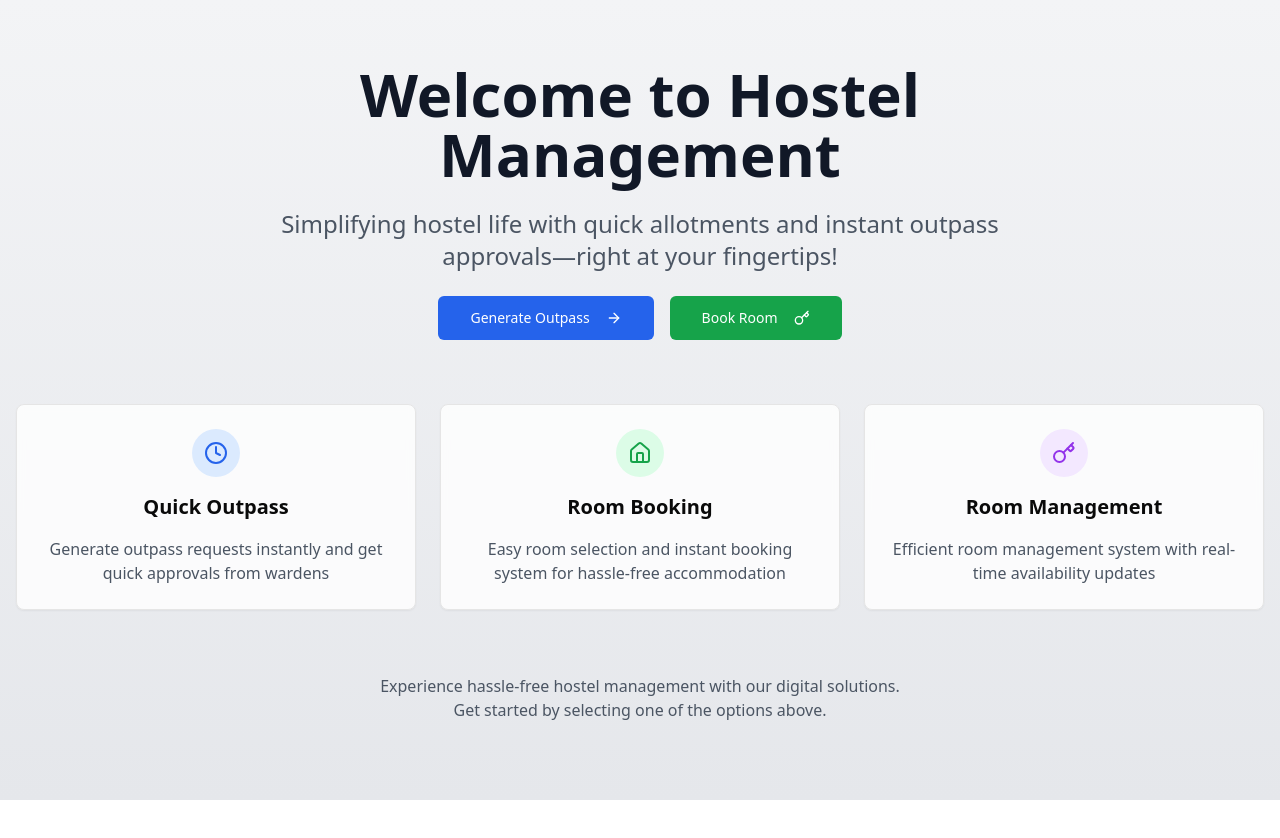
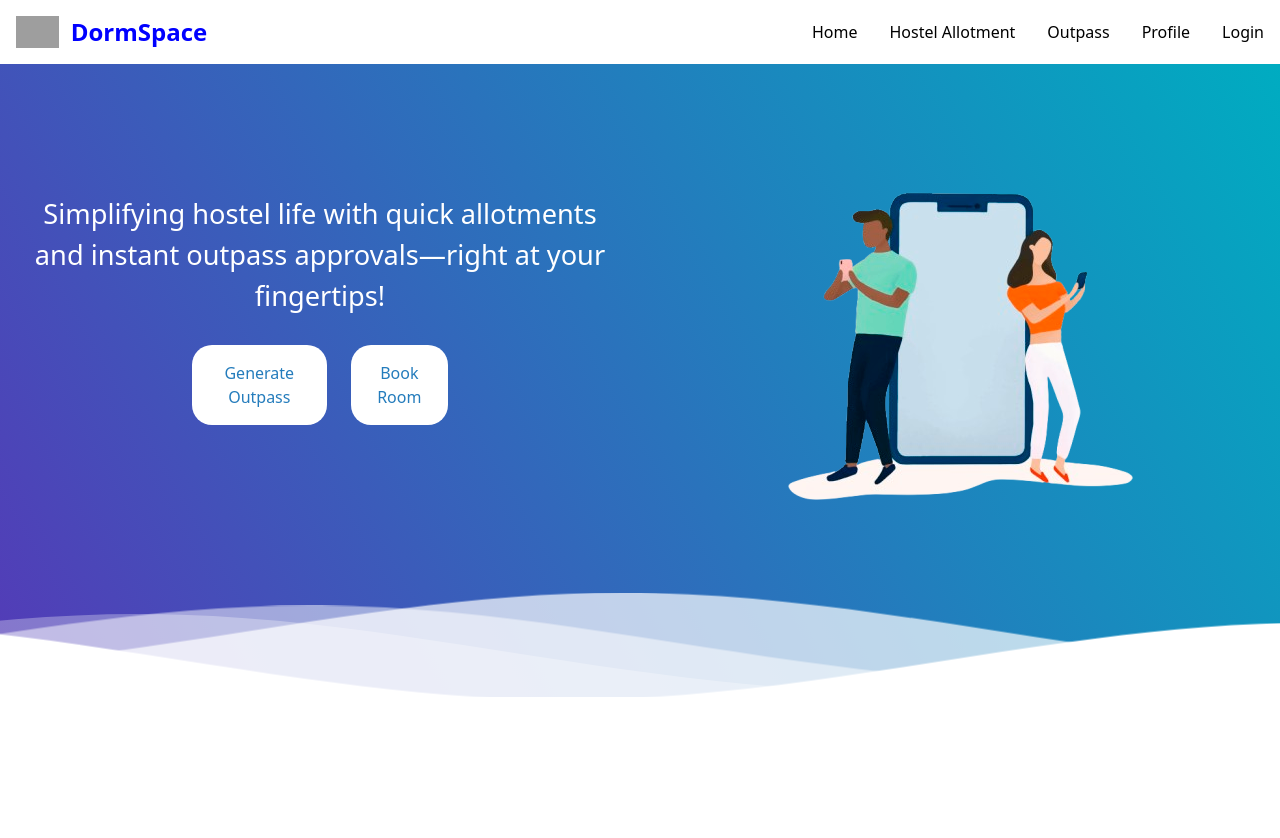
Before and after one commit to rajbir40/Hostel-Allotment, a React (Vite) app in the folder Frontend/: page / in a window 1280 px wide. Shown: the top 838 px of the page. Before the commit the page ends 800 px from the top, so only its background shows below. Built offline with nearby package versions, Linux system fonts and the light colour scheme; grey boxes are pictures that could not be loaded.

Commit message:
admin frontend

```diff
--- a/Frontend/src/components/Admin/OutpassRequest.jsx
+++ b/Frontend/src/components/Admin/OutpassRequest.jsx
@@ -42,15 +42,15 @@ const OutpassRequest = () => {
   };
 
   return (
-    <div className=" min-h-screen bg-gray-100">
+    <div className=" min-h-screen bg-gray-100" style={{background:'linear-gradient(60deg, rgba(84,58,183,1) 0%, rgba(0,172,193,1) 100%)'}}>
         <Sidebar />
 
       <div className="ml-64 flex-1 overflow-auto">
         <div className="p-8">
-          <Card className="w-full">
-            <CardHeader>
-              <CardTitle>Outpass Requests</CardTitle>
-            </CardHeader>
+        <div className="flex justify-center items-center text-center mb-8">
+          <h1 className="text-3xl font-bold" style={{padding: '1%',position: 'fixed',top: '0',justifyContent: 'center',width: '100%',display: 'flex',backgroundColor: 'white',color: '#0000FF'}}>Outpass Requests</h1>
+        </div>
+          <Card className="w-full" style={{marginTop:'90px'}}>
             <CardContent>
               {isLoading ? (
                 <div className="flex justify-center items-center h-64">
@@ -60,19 +60,19 @@ const OutpassRequest = () => {
                 <div className="overflow-x-auto">
                   <Table>
                     <TableHeader>
-                      <TableRow>
-                        <TableCell>#</TableCell>
+                      <TableRow style={{fontWeight:'bolder', textAlign:'center'}}>
+                        <TableCell>S.No</TableCell>
                         <TableCell>Name</TableCell>
                         <TableCell>Roll No.</TableCell>
-                        <TableCell>Where</TableCell>
-                        <TableCell>Responsibility</TableCell>
+                        <TableCell>Proceeding to</TableCell>
+                        <TableCell>Own Responsibility</TableCell>
                         <TableCell>Reason</TableCell>
                         <TableCell>Action</TableCell>
                       </TableRow>
                     </TableHeader>
                     <TableBody>
                       {outpass.map((item, index) => (
-                        <TableRow key={index}>
+                        <TableRow key={index} style={{textAlign:'center'}}>
                           <TableCell>{index + 1}</TableCell>
                           <TableCell>{item.name}</TableCell>
                           <TableCell>{item.roll_no}</TableCell>
@@ -84,6 +84,7 @@ const OutpassRequest = () => {
                               type="button"
                               size="sm"
                               onClick={() => handleApprove(item.roll_no)}
+                              style={{backgroundColor:'green'}}
                             >
                               Approve
                             </Button>
--- a/Frontend/src/components/Admin/Sidebar.jsx
+++ b/Frontend/src/components/Admin/Sidebar.jsx
@@ -66,20 +66,20 @@ const Sidebar = () => {
         <div className="flex items-center justify-between">
           {!isCollapsed && (
             <div className="flex items-center gap-2">
-              <div className="w-8 h-8 bg-primary rounded-lg flex items-center justify-center">
+              <div className="w-8 h-8 bg-[#0000FF] rounded-lg flex items-center justify-center">
                 <span className="text-white font-bold">D</span>
               </div>
-              <span className="font-bold text-xl">DormSpace</span>
+              <span className="font-bold text-xl" style={{color:'#0000FF'}}>DormSpace</span>
             </div>
           )}
-          <Button
+          {/* <Button
             variant="ghost"
             size="icon"
             onClick={() => setIsCollapsed(!isCollapsed)}
             className="h-8 w-8"
           >
             <Menu className="h-4 w-4" />
-          </Button>
+          </Button> */}
         </div>
       </div>
 
@@ -119,7 +119,7 @@ const Sidebar = () => {
             </Button>
           </Link>
 
-          <div className={`flex items-center ${
+          {/* <div className={`flex items-center ${
             isCollapsed ? 'justify-center' : 'justify-between'
           } px-4 py-2`}>
             {!isCollapsed && (
@@ -133,7 +133,7 @@ const Sidebar = () => {
               onCheckedChange={setIsDarkMode}
               className={isCollapsed ? 'ml-0' : 'ml-2'}
             />
-          </div>
+          </div> */}
         </div>
       </div>
     </div>
--- a/Frontend/src/components/Home/Home.jsx
+++ b/Frontend/src/components/Home/Home.jsx
@@ -1,92 +1,42 @@
 import React from "react";
+import './Home.css';
+import Navbar from '../Navbar/Navbar';
 import { useNavigate } from 'react-router-dom';
-import { Button } from "@/components/ui/button";
-import { Card, CardContent } from "@/components/ui/card";
-import { ArrowRight, Home as HomeIcon, Key, Clock } from "lucide-react";
 
 function Home() {
     const navigate = useNavigate();
+    return (
+        <div>
+            <Navbar></Navbar>
+            <div className="header">
+                <div className= "box">
+                <div className="inner-header flex">
+                    <h1 style={{ fontSize: '170%' }}>Simplifying hostel life with quick allotments and instant outpass approvals—right at your fingertips!</h1>
+                    <div className="button-box-home">
+                        <button className="btn-home mr-4" onClick={() => navigate('/outpass')}>Generate Outpass</button>
+                        <button className="btn-home ml-2" onClick={() => navigate('/selection')}>Book Room</button>
+                    </div>
+                </div>
+                <div className="sideimg"></div>
 
-  return (
-    <div className="min-h-screen bg-gradient-to-b from-gray-100 to-gray-200">
-      {/* Hero Section */}
-      <div className="container mx-auto px-4 py-16">
-        <div className="text-center space-y-6 max-w-3xl mx-auto">
-          <h1 className="text-4xl md:text-6xl font-bold text-gray-900">
-            Welcome to Hostel Management
-          </h1>
-          <p className="text-xl md:text-2xl text-gray-600">
-            Simplifying hostel life with quick allotments and instant outpass approvals—right at your fingertips!
-          </p>
+                </div>
 
-          {/* Main Action Buttons */}
-          <div className="flex flex-col sm:flex-row gap-4 justify-center mt-8">
-            <Button
-              size="lg"
-              className="bg-blue-600 hover:bg-blue-700 text-white px-8"
-              onClick={() => navigate('/outpass')}
-            >
-              Generate Outpass
-              <ArrowRight className="ml-2 h-5 w-5" />
-            </Button>
-            <Button
-              size="lg"
-              className="bg-green-600 hover:bg-green-700 text-white px-8"
-              onClick={() => navigate('/selection')}
-            >
-              Book Room
-              <Key className="ml-2 h-5 w-5" />
-            </Button>
+                <div>
+                    <svg className="waves" xmlns="http://www.w3.org/2000/svg" viewBox="0 24 150 28" preserveAspectRatio="none" shape-rendering="auto">
+                        <defs>
+                            <path id="gentle-wave" d="M-160 44c30 0 58-18 88-18s 58 18 88 18 58-18 88-18 58 18 88 18 v44h-352z" />
+                        </defs>
+                        <g className="parallax">
+                            <use href="#gentle-wave" x="48" y="0" fill="rgba(255,255,255,0.7)" />
+                            <use href="#gentle-wave" x="48" y="3" fill="rgba(255,255,255,0.5)" />
+                            <use href="#gentle-wave" x="48" y="5" fill="rgba(255,255,255,0.3)" />
+                            <use href="#gentle-wave" x="48" y="7" fill="#fff" />
+                        </g>
+                    </svg>
                 </div>
             </div>
 
-        {/* Features Section */}
-        <div className="grid md:grid-cols-3 gap-6 mt-16">
-          <Card className="bg-white/80 backdrop-blur-sm">
-            <CardContent className="p-6 text-center space-y-4">
-              <div className="w-12 h-12 bg-blue-100 rounded-full flex items-center justify-center mx-auto">
-                <Clock className="h-6 w-6 text-blue-600" />
-              </div>
-              <h3 className="text-xl font-semibold">Quick Outpass</h3>
-              <p className="text-gray-600">
-                Generate outpass requests instantly and get quick approvals from wardens
-              </p>
-            </CardContent>
-          </Card>
-
-          <Card className="bg-white/80 backdrop-blur-sm">
-            <CardContent className="p-6 text-center space-y-4">
-              <div className="w-12 h-12 bg-green-100 rounded-full flex items-center justify-center mx-auto">
-                <HomeIcon className="h-6 w-6 text-green-600" />
-              </div>
-              <h3 className="text-xl font-semibold">Room Booking</h3>
-              <p className="text-gray-600">
-                Easy room selection and instant booking system for hassle-free accommodation
-              </p>
-            </CardContent>
-          </Card>
-
-          <Card className="bg-white/80 backdrop-blur-sm">
-            <CardContent className="p-6 text-center space-y-4">
-              <div className="w-12 h-12 bg-purple-100 rounded-full flex items-center justify-center mx-auto">
-                <Key className="h-6 w-6 text-purple-600" />
-              </div>
-              <h3 className="text-xl font-semibold">Room Management</h3>
-              <p className="text-gray-600">
-                Efficient room management system with real-time availability updates
-              </p>
-            </CardContent>
-          </Card>
-        </div>
-
-        {/* Additional Info Section */}
-        <div className="mt-16 text-center">
-          <p className="text-gray-600">
-            Experience hassle-free hostel management with our digital solutions.
-            <br />
-            Get started by selecting one of the options above.
-          </p>
-        </div>
+            <div className="content flex">
             </div>
         </div>
     );
--- a/Frontend/src/components/Signup.jsx
+++ b/Frontend/src/components/Signup.jsx
@@ -47,7 +47,7 @@ export default function SignUp() {
   return (
     <section>
       <div className='main-signup'>
-        <div className='form-signup'>
+        <div className='form-signup' style={{marginTop:'40px',padding:'17px'}}>
           <form onSubmit={handleSignup} className="w-full max-w-md bg-white-100 rounded-lg signup-box">
             <div className="flex justify-center mx-auto mb-4">
               <img className="w-auto h-7 sm:h-8" src="https://merakiui.com/images/logo.svg" alt="Logo" />
@@ -163,7 +163,7 @@ export default function SignUp() {
         </div>
 
         <div className='sidebar-signup'>
-          <h1>SignUp to DormSpace!</h1>
+          <h1 style={{padding:'60px'}}>SignUp to DormSpace!</h1>
         </div>
       </div>
 
```
Also changed, not shown: Frontend/src/components/Admin/Dashboard.jsx (+22 -16 lines), Frontend/src/components/Admin/RoomInquiry.jsx (+8 -6 lines), Frontend/src/components/Admin/RoomRequests.jsx (+10 -10 lines). Lines whose indentation alone changed are shown as unchanged.
